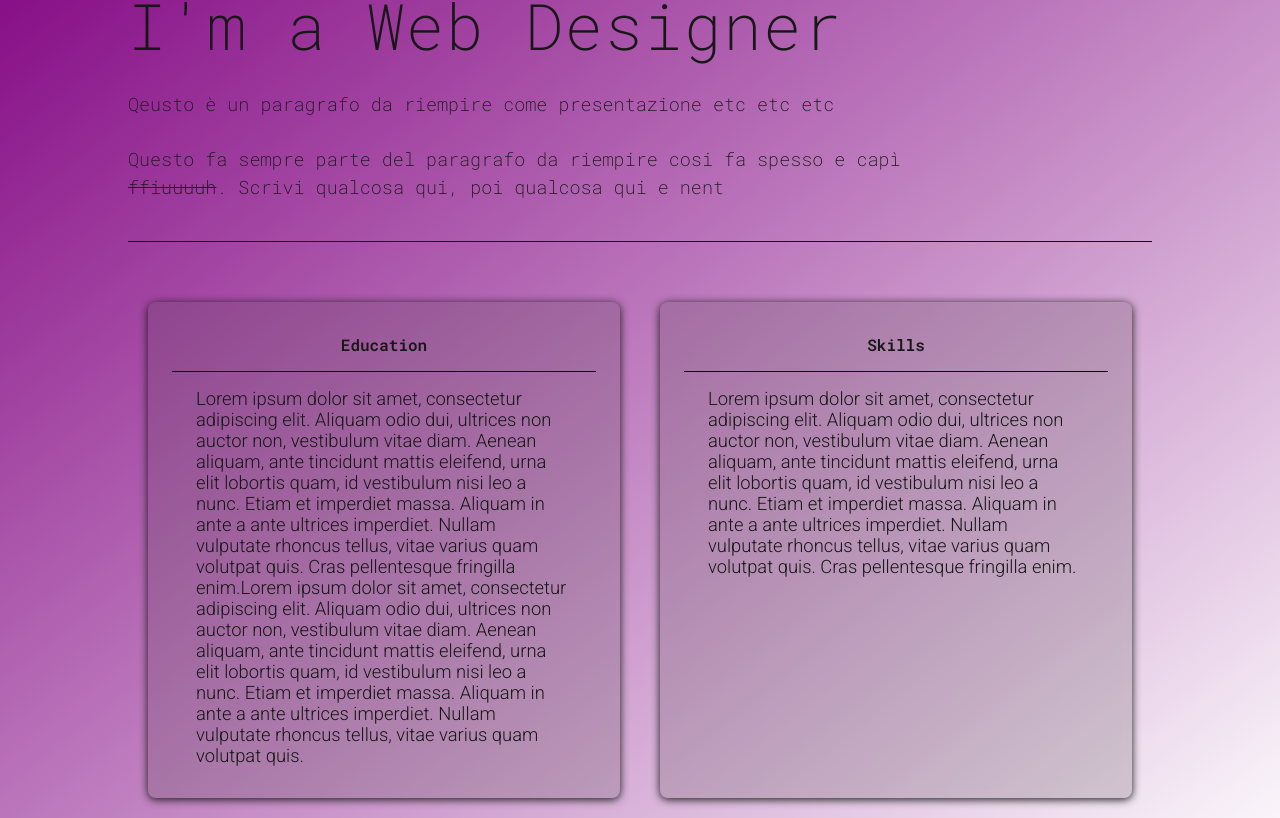
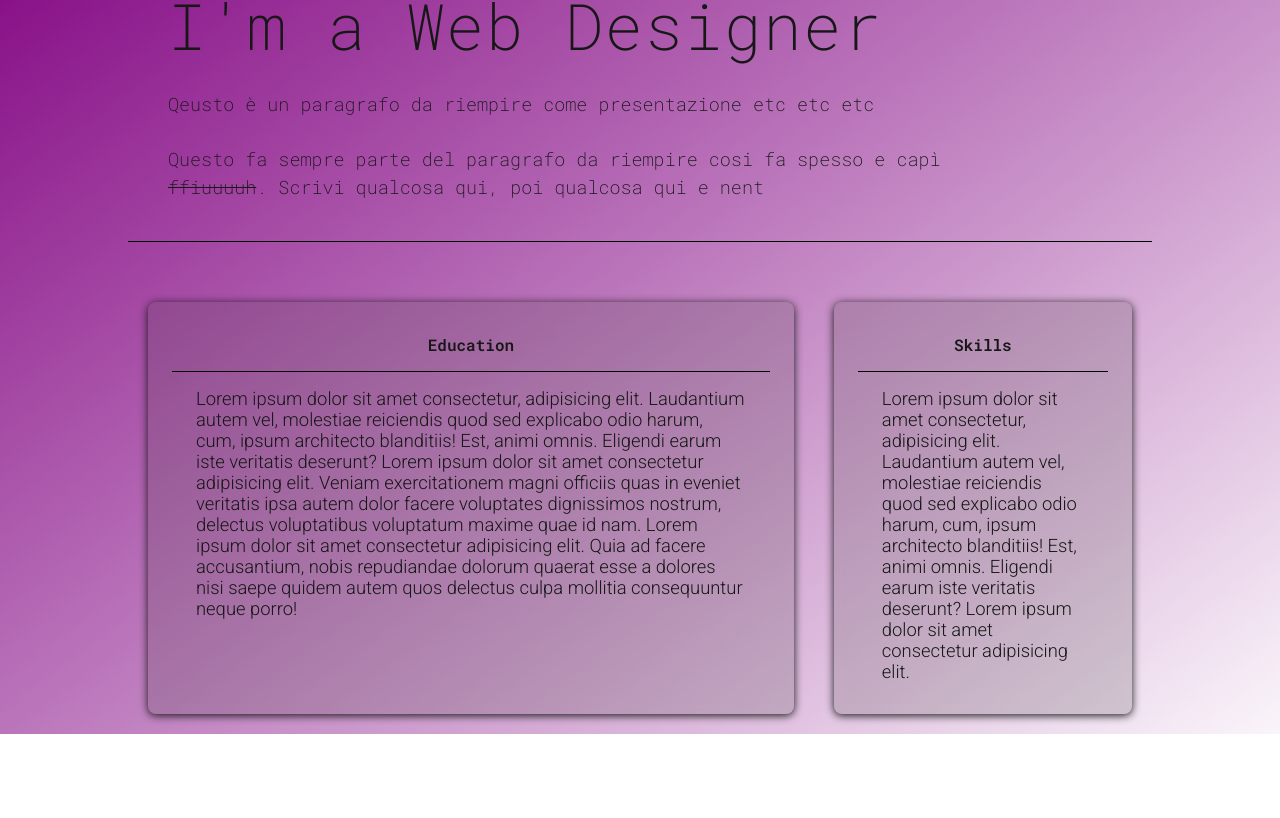
Before and after one commit to loscls/personal-website, an Angular app in the folder angular-web-site/: page / in a window 1280 px wide. Shown: the part 200-1018 px from the top of the page. After the commit the page ends 934 px from the top, so only its background shows below. Built offline with nearby package versions, Linux system fonts and the light colour scheme; a web font is replaced by a local one.

Commit message:
fix(home side tool)

```diff
--- a/angular-web-site/src/app/home/home.component.css
+++ b/angular-web-site/src/app/home/home.component.css
@@ -16,8 +16,8 @@
   /* width: 100%; */ /*NON SERVE*/
   max-width: 64rem; /* 1024px */
   margin: 0 auto;
-
-  padding-bottom: 2.5em; /* 40px */
+  padding-left: 2.5rem;
+  padding-bottom: 2.5rem; /* 40px */
   border-bottom: 1px solid #000;
 }
 
@@ -63,7 +63,6 @@
 }
 
 .card {
-  width: 50%;
   display: flex;
   flex-direction: column;
   border-radius: .5rem;
@@ -94,6 +93,10 @@
 
 @media screen and (max-width: 600px) {
 
+  .intro{
+    padding-left: 0;
+  }
+
   .intro > h1{
     font-size: 4rem;
     line-height: 1em;
@@ -114,6 +117,7 @@
 
   .card {
     width: 100%;
+    margin: 1.25rem 0;
   }
 
 }
--- a/angular-web-site/src/app/home/home.component.html
+++ b/angular-web-site/src/app/home/home.component.html
@@ -23,31 +23,22 @@
 
   <div class="content">
 
-      <!-- INIZIO CARD -->
+    <!-- INIZIO CARD -->
 
       <div class="card">
-        <div class="card-head">Education</div>
-        <div class="card-body">Lorem ipsum dolor sit amet, consectetur adipiscing elit. Aliquam odio dui, ultrices non
-          auctor non, vestibulum vitae diam. Aenean aliquam, ante tincidunt mattis eleifend, urna elit lobortis quam, id
-          vestibulum nisi leo a nunc. Etiam et imperdiet massa. Aliquam in ante a ante ultrices imperdiet. Nullam
-          vulputate rhoncus tellus, vitae varius quam volutpat quis. Cras pellentesque fringilla enim.Lorem ipsum dolor
-          sit amet, consectetur adipiscing elit. Aliquam odio dui, ultrices non auctor non, vestibulum vitae diam.
-          Aenean
-          aliquam, ante tincidunt mattis eleifend, urna elit lobortis quam, id vestibulum nisi leo a nunc. Etiam et
-          imperdiet massa. Aliquam in ante a ante ultrices imperdiet. Nullam vulputate rhoncus tellus, vitae varius quam
-          volutpat quis.
-        </div>
+        <header class="card-head">Education</header>
+        <p class="card-body">
+          Lorem ipsum dolor sit amet consectetur, adipisicing elit. Laudantium autem vel, molestiae reiciendis quod sed explicabo odio harum, cum, ipsum architecto blanditiis! Est, animi omnis. Eligendi earum iste veritatis deserunt? Lorem ipsum dolor sit amet consectetur adipisicing elit. Veniam exercitationem magni officiis quas in eveniet veritatis ipsa autem dolor facere voluptates dignissimos nostrum, delectus voluptatibus voluptatum maxime quae id nam. Lorem ipsum dolor sit amet consectetur adipisicing elit. Quia ad facere accusantium, nobis repudiandae dolorum quaerat esse a dolores nisi saepe quidem autem quos delectus culpa mollitia consequuntur neque porro!
+        </p>
       </div>
 
-      <div class="card card3">
-        <div class="card-head">Skills</div>
-        <div class="card-body">Lorem ipsum dolor sit amet, consectetur adipiscing elit. Aliquam odio dui, ultrices non
-          auctor non, vestibulum vitae diam. Aenean aliquam, ante tincidunt mattis eleifend, urna elit lobortis quam, id
-          vestibulum nisi leo a nunc. Etiam et imperdiet massa. Aliquam in ante a ante ultrices imperdiet. Nullam
-          vulputate rhoncus tellus, vitae varius quam volutpat quis. Cras pellentesque fringilla enim.
-        </div>
+      <div class="card">
+        <header class="card-head">Skills</header>
+        <p class="card-body">
+          Lorem ipsum dolor sit amet consectetur, adipisicing elit. Laudantium autem vel, molestiae reiciendis quod sed explicabo odio harum, cum, ipsum architecto blanditiis! Est, animi omnis. Eligendi earum iste veritatis deserunt? Lorem ipsum dolor sit amet consectetur adipisicing elit.
+        </p>
       </div>
-      <!-- FINE CARD -->
+    <!-- FINE CARD -->
 
   </div>
 </div>
--- a/angular-web-site/src/app/sidebar/sidebar.component.css
+++ b/angular-web-site/src/app/sidebar/sidebar.component.css
@@ -9,10 +9,8 @@
   z-index: 1;
   min-height: 100vh;
   background: rgba(76, 73, 73, 0.2);
-  box-shadow: 0 4px 30px rgba(0, 0, 0, 0.1);
   backdrop-filter: blur(5px);
   transition: all .8s ease;
-
 }
 
 .on {
@@ -37,7 +35,6 @@
   width: 24rem;
   margin-top: 0.5%;
   margin-left: 1%;
-  margin-bottom: 1%;
   height: 98%;
 }
 
@@ -52,13 +49,11 @@
   margin-left: auto;
   background: transparent;
   color: var(--font-color-sidebar);
+  font-size: 1.5rem; /* 24px */
+  width: 2em;  /* 48px */
+  height: 2em; /* 48px */
+  font-weight: 500;
   text-align: center;
-  width: 3rem;
-  height: 3rem;
-  font-size: 24px;
-  font-weight: 500;
-  padding: 0.313rem;
-  border-radius: 10rem;
   border: none;
   cursor: pointer;
 }
@@ -92,16 +87,19 @@
   justify-content: center;
   align-items: center;
   text-align: center;
-  gap: 4rem;
+  /* gap: 4rem; */
 }
 
 .contacts {
+  display: flex;
+  justify-content: center;
+  width: 30%;
   border-radius: 50%;
-  margin-right: 10px;
   color: #a7a7a7;
 }
 
 .contacts p {
+  /* VA SISTEMATA DOPO AVER INSERITO LE ICONE */
   display: flex;
   align-items: center;
   justify-content: center;
@@ -115,7 +113,7 @@
   font-weight: 200;
 }
 
-.contacts:hover {
+.contacts p:hover {
   cursor: pointer;
   opacity: 0.8;
 }
@@ -141,3 +139,23 @@
     width: 100%;
   }
 }
+
+@media screen and (max-width: 600px) {
+
+  .open {
+    width: 98%;
+  }
+
+  @keyframes hello_propic{
+    0%{
+      width: 0;
+
+    }
+
+    100%{
+      width: 27%;
+    }
+  }
+
+
+}
--- a/angular-web-site/src/app/toolbar/toolbar.component.css
+++ b/angular-web-site/src/app/toolbar/toolbar.component.css
@@ -33,7 +33,6 @@ a {
 }
 
 .toolbar #propic:hover {
-  background-color: blue;  /* test */
   opacity: 0.8;
   cursor: pointer;
 }
--- a/angular-web-site/src/app/toolbar/toolbar.component.html
+++ b/angular-web-site/src/app/toolbar/toolbar.component.html
@@ -6,8 +6,8 @@
     (click)="onClick()"
     />
   <span>{{datiCv.name}} {{datiCv.surname}}</span>
-    <div class="spacer"></div>
+    <!-- <div class="spacer"></div>
       <a aria-label="github" target="_blank" rel="noopener" href="https://github.com/" title="Github">
         <span>Github</span>
-    </a>
+    </a> -->
 </div>
```
